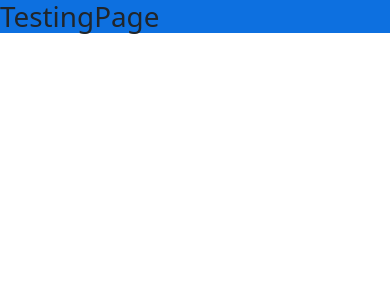
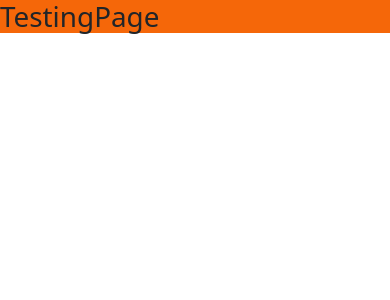
Before and after one commit to danielcarz/RESUABLE_TEMPLATES, a React (Vite) app: page / in a window 390 px wide. Shown: the top 300 px of the page. Built offline with nearby package versions, Linux system fonts and the light colour scheme.

Commit message:
TEMPLATE MEDIA QUERIES V0.1

```diff
--- a/src/01-TestingPage.jsx
+++ b/src/01-TestingPage.jsx
@@ -1,9 +1,16 @@
 import React from "react";
+
+//styles
+import './SASS/index.scss';
 
 export const TestingPage = () => {
 
 
     return(
-        <h1>TestingPage</h1>
+        <>
+            <section className="testingPage">
+                <h1>TestingPage</h1>
+            </section>
+        </>
     )
 }
--- /dev/null
+++ b/src/SASS/COMPONENTS/MEDIA_QUERIES/MediaQueries.scss
@@ -0,0 +1,27 @@
+@use '../../Variables' as * ;
+
+/* $ancho-telefono: 480px;
+$ancho-tablet: 820px;
+$ancho-computadora: 1024px; */
+
+@mixin media-query($tamaño-pantalla) {
+    // Define los tamaños de pantalla para teléfonos, tablets y computadoras
+
+
+    // Comprueba el tamaño de pantalla proporcionado y genera las Media Queries
+    @if $tamaño-pantalla == $media_phone {
+      @media screen and (max-width: #{$ancho-telefono}) {
+        @content;
+      }
+    } @else if $tamaño-pantalla == $media_tablet {
+      @media screen and (min-width: #{$ancho-telefono + 1}) and (max-width: #{$ancho-tablet}) {
+        @content;
+      }
+    } @else if $tamaño-pantalla == $media_desktop{
+      @media screen and (min-width: #{$ancho-tablet + 1}) {
+        @content;
+      }
+    } @else {
+      @warn "Tamaño de pantalla no válido. Utiliza 'telefono', 'tablet' o 'computadora'.";
+    }
+  }
--- /dev/null
+++ b/src/SASS/Variables.scss
@@ -0,0 +1,8 @@
+//MEDIA QUERIES
+$media_phone: 480;
+$media_tablet: 820;
+$media_desktop: 1024;
+
+$ancho-telefono: 480px;
+$ancho-tablet: 820px;
+$ancho-computadora: 1024px;
--- a/src/SASS/index.scss
+++ b/src/SASS/index.scss
@@ -1,15 +1,48 @@
+//VARIABLES
+@use './Variables' as *;
+
+
 @import '../../node_modules/bootstrap/scss/bootstrap.scss';
 
-$color: rgb(13, 112, 224);
+//MEDIA
+@import './COMPONENTS/MEDIA_QUERIES/MediaQueries.scss';
 
 
 
-@mixin borde-redondeado($color) {
-    background-color: $color;
+
+
+$color: rgb(13, 112, 224);
+/* $media_phone: 480;
+$media_tablet: 820;
+$media_desktop: 1024; */
+
+@mixin styles_phone () {
+  background-color: #f56709;
+
+}
+
+@mixin styles_tablets () {
+  background-color: blue;
+}
+
+@mixin styles_desktop () {
+  background-color: red;
+}
+
+
+
+
+.testingPage{
+  @include media-query($media_phone){
+    @include styles_phone();
   }
 
-div{
-    @include borde-redondeado($color); // Llama al mixin con un radio de 5px
+  @include media-query($media_tablet){
+    @include styles_tablets();
+  }
 
+  @include media-query($media_desktop){
+    @include styles_desktop();
+  }
 
 }
```
